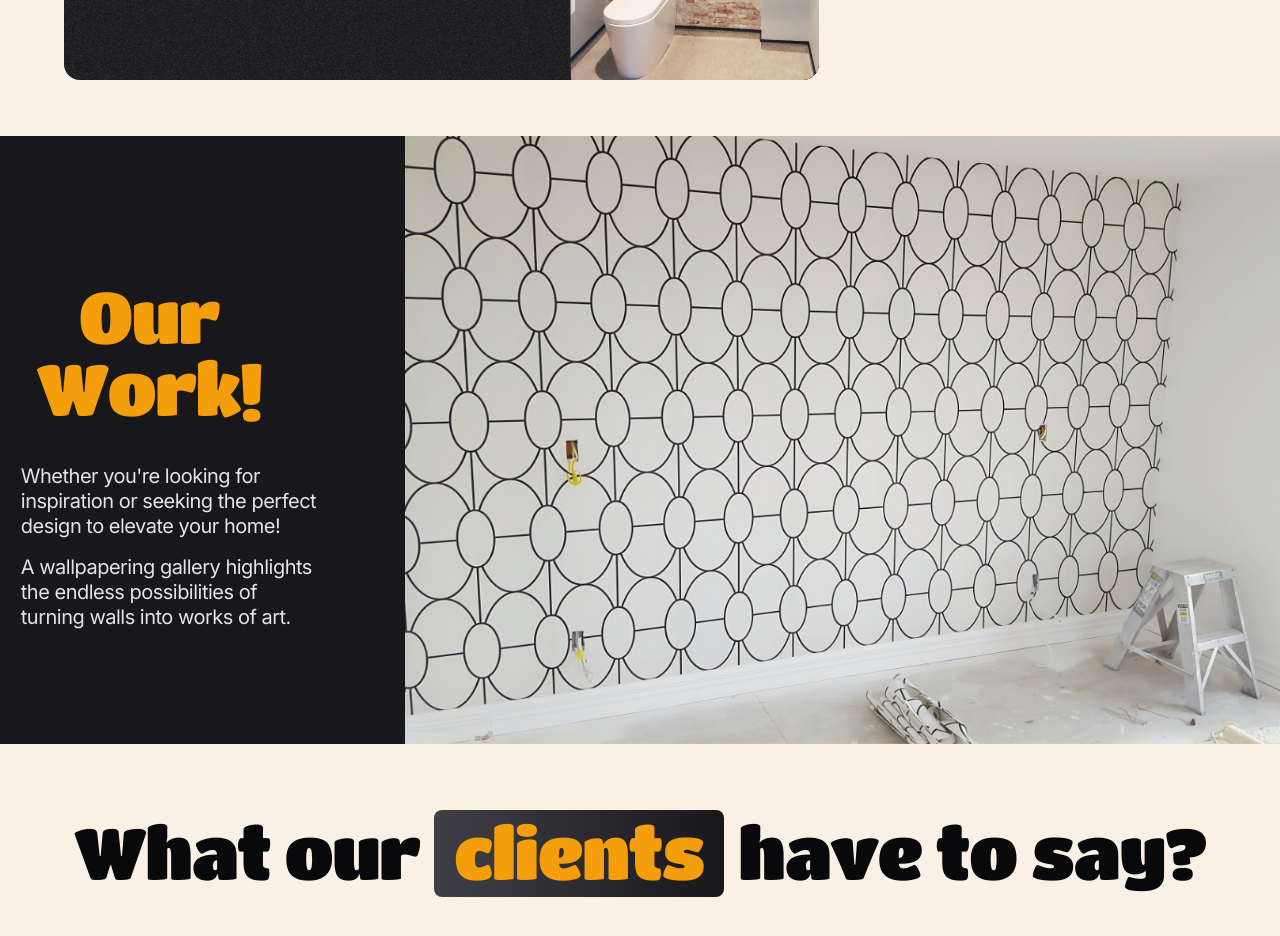
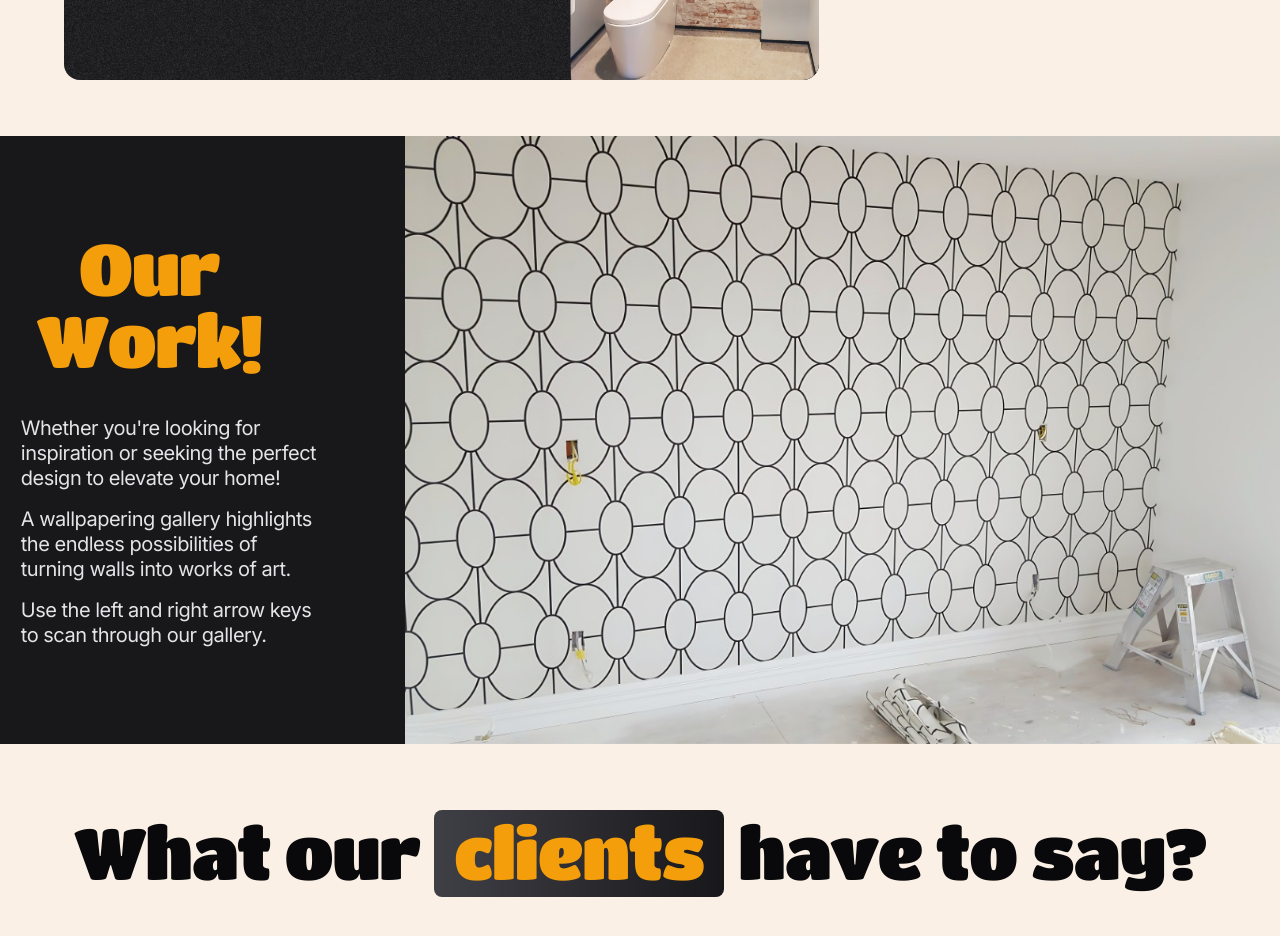
Before and after one commit to matthew-ranford/strictly-paper, a Next.js app: page / in a window 1280 px wide. Shown: the part 2180-3116 px from the top of the page. Built offline with nearby package versions, Linux system fonts and the light colour scheme.

Commit message:
Add paragraph into gallery section

```diff
--- a/app/components/Gallery.tsx
+++ b/app/components/Gallery.tsx
@@ -79,7 +79,7 @@ export default function Gallery() {
     <>
       <main id="gallery" className="mt-10 bg-zinc-900">
         <div className="lg:flex lg:justify-end">
-          <div className="pt-8 lg:pt-36 2xl:pt-52 bigger-screens:pt-96 pb-6">
+          <div className="pt-8 lg:pt-24 2xl:pt-52 bigger-screens:pt-96 pb-6">
             <motion.div
               className={titan.className}
               initial={{ opacity: 0, y: -5 }}
@@ -119,6 +119,9 @@ export default function Gallery() {
                   A wallpapering gallery highlights the endless possibilities of
                   turning walls into works of art.
                 </span>
+                <span className="sm:block pt-4 hidden">
+                  Use the left and right arrow keys to scan through our gallery.
+                </span>
               </p>
             </motion.div>
           </div>
```
